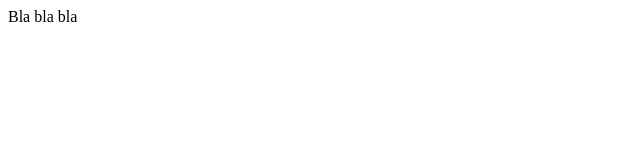
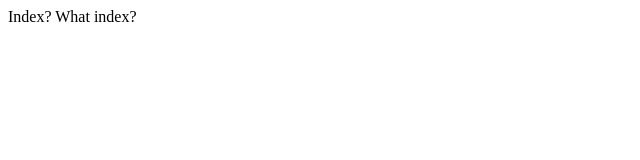
Before and after one commit to xhihi0x/xhihi0x.github.io, a plain HTML site: page index.html in a window 1280 px wide. Shown: the full height of the page, 0-640 px from the left. Drawn offline with Linux system fonts and the light colour scheme.

Commit message:
Update index.html

```diff
--- a/index.html
+++ b/index.html
@@ -1,5 +1,5 @@
 <html>
     <body>
-        Bla bla bla
+        Index?  What index?
     </body>
 </html>
```
